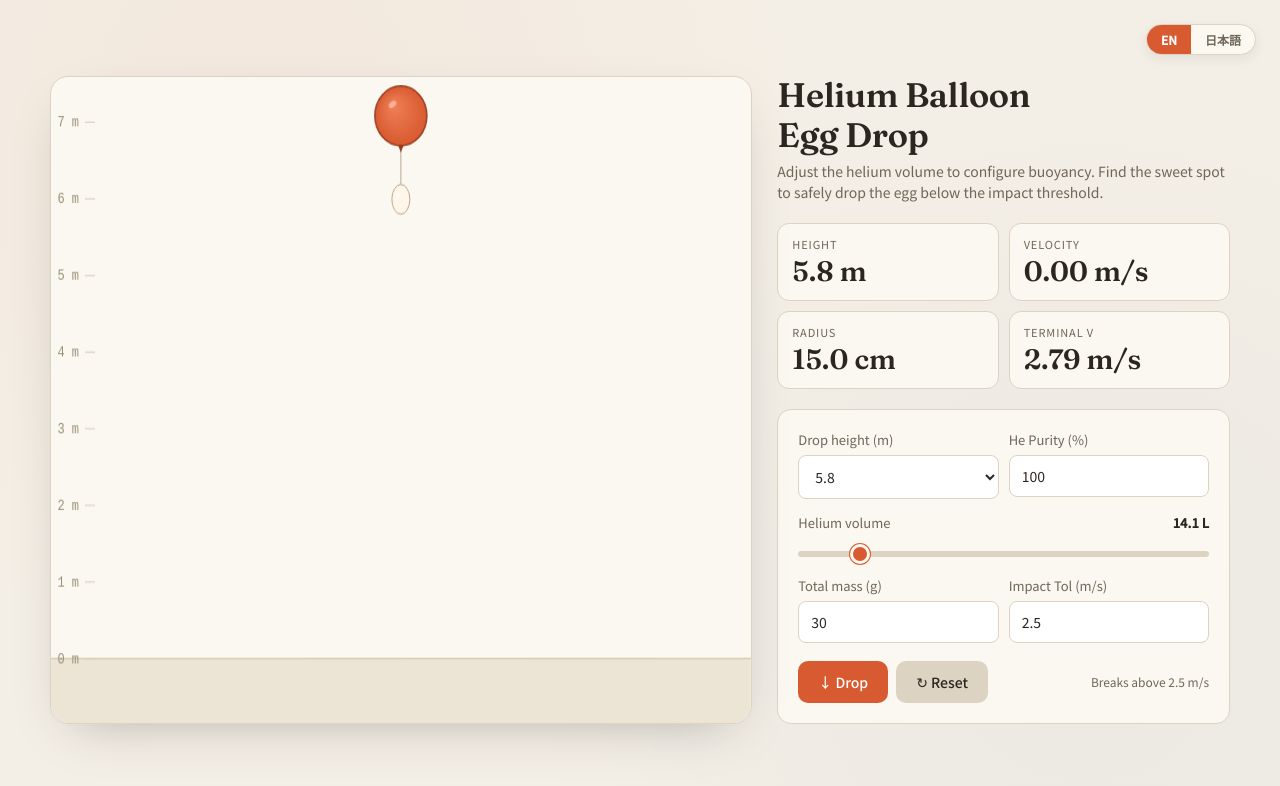
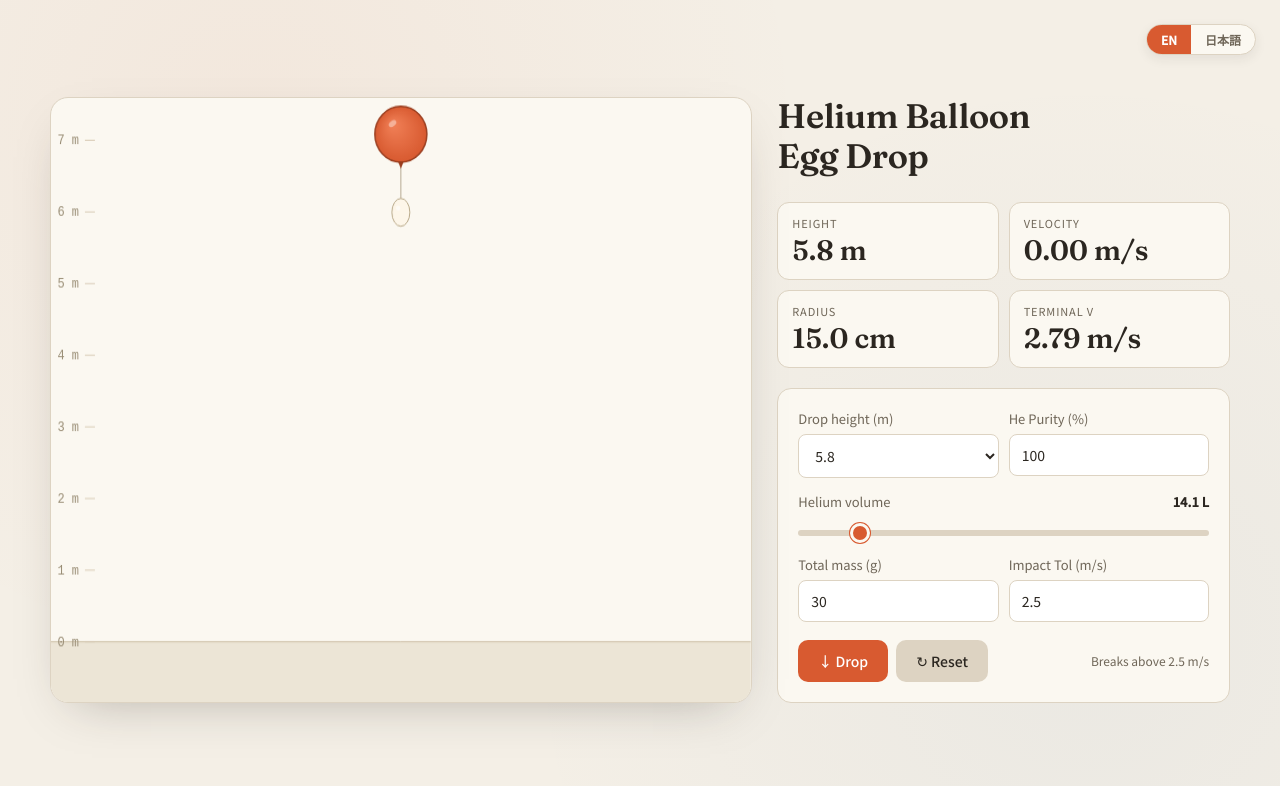
Before and after one commit to Flatterflow/egg-drop, a plain HTML site: page index.html in a window 1280 px wide. Drawn offline with Linux system fonts and the light colour scheme; a web font is replaced by a local one.

Commit message:
Clear description in translation dictionary
Updated the description in the translation dictionary to be empty.

```diff
--- a/index.html
+++ b/index.html
@@ -334,7 +334,7 @@
   const i18n = {
     en: {
       title: "Helium Balloon<br>Egg Drop",
-      desc: "Adjust the helium volume to configure buoyancy. Find the sweet spot to safely drop the egg below the impact threshold.",
+      desc: "",
       lbl_h: "Height", lbl_v: "Velocity", lbl_r: "Radius", lbl_vt: "Terminal V",
       lbl_sel_h: "Drop height (m)", lbl_pur: "He Purity (%)",
       lbl_vol: "Helium volume", lbl_mass: "Total mass (g)", lbl_tol: "Impact Tol (m/s)",
```
